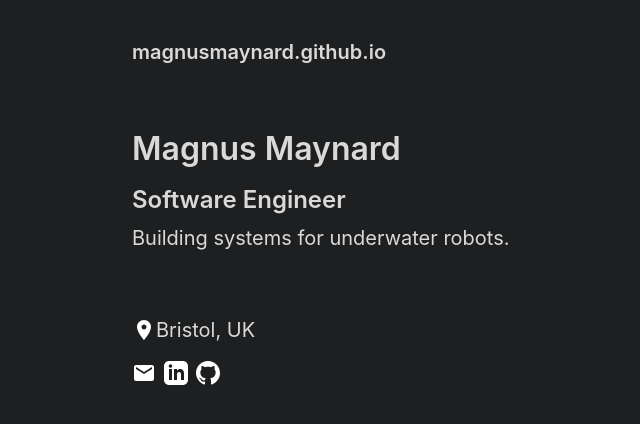
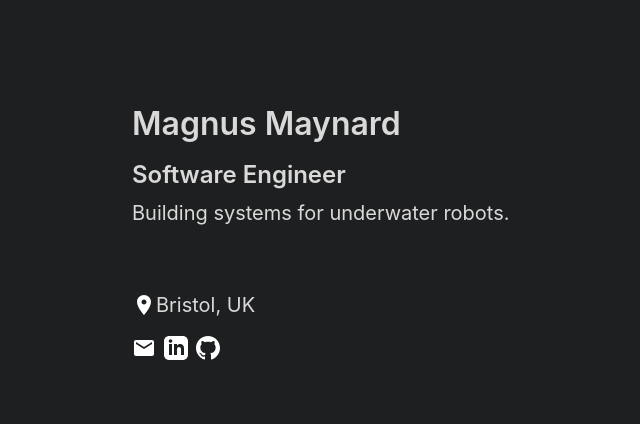
Before and after one commit to magnusmaynard/magnusmaynard.github.io, a Jekyll site: the page built from index.md, in a window 1280 px wide. Shown: the top 424 px of the page, without its empty margins (172-812 px from the left). Built offline with Jekyll 4.4.1, drawn with Linux system fonts in a browser that asks for light colours.

Commit message:
Minor formatting

```diff
--- a/_config.yml
+++ b/_config.yml
@@ -1,5 +1,5 @@
 # Setup
-# title: Magnus Maynard
+title: Magnus Maynard
 url: https://magnus.co.uk
 baseurl: ""
 permalink: ""
--- a/_layouts/default.html
+++ b/_layouts/default.html
@@ -6,7 +6,7 @@
     <div class="container content">
       <header class="masthead">
         <h3 class="masthead-title">
-          <a href="{{ site.baseurl }}/" title="Home">{{ site.title }}</a>
+          <!-- <a href="{{ site.baseurl }}/" title="Home">{{ site.title }}</a> -->
 
           <nav class="nav">
             <!-- {% for nav in site.nav %}
```
